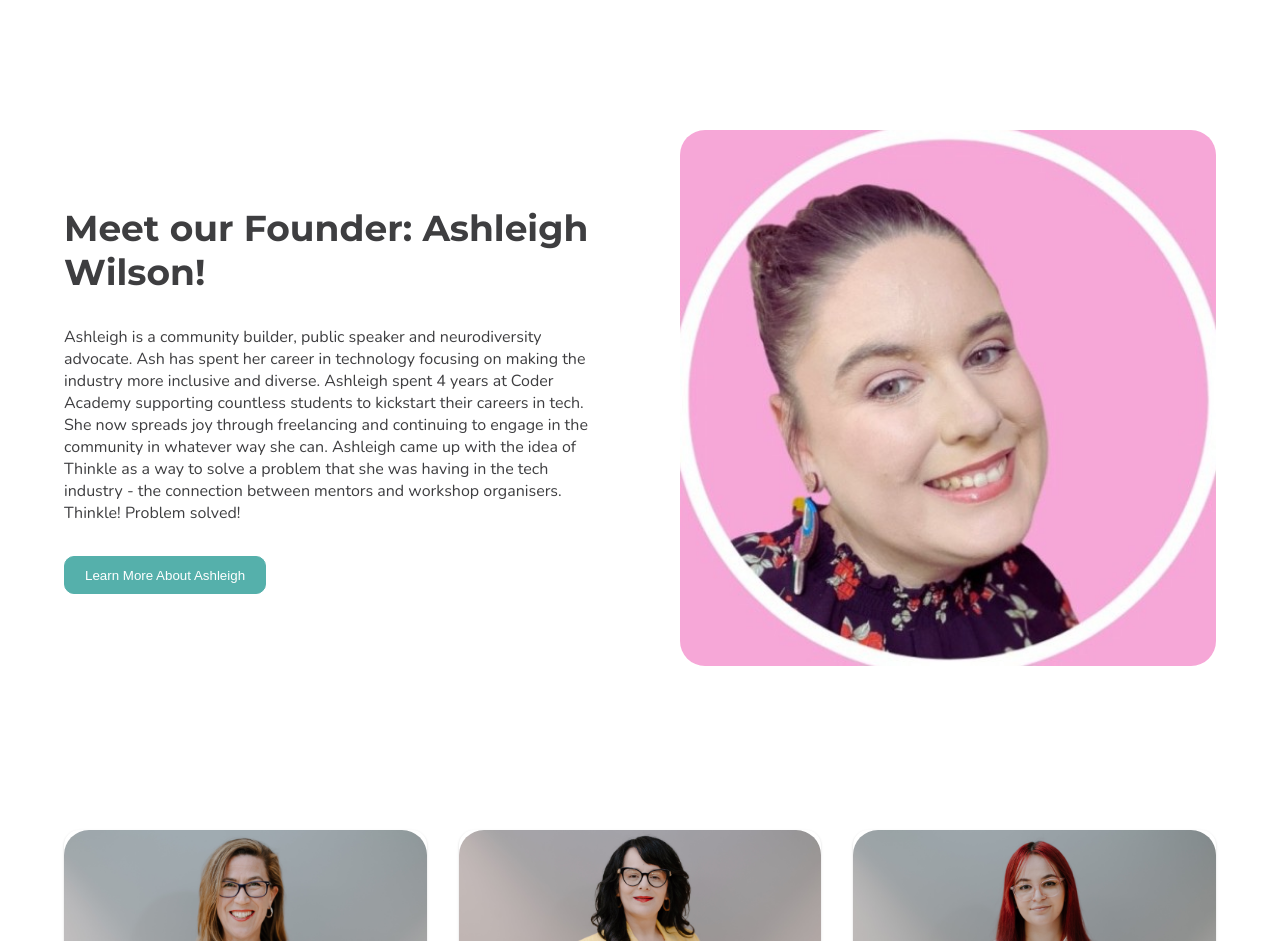
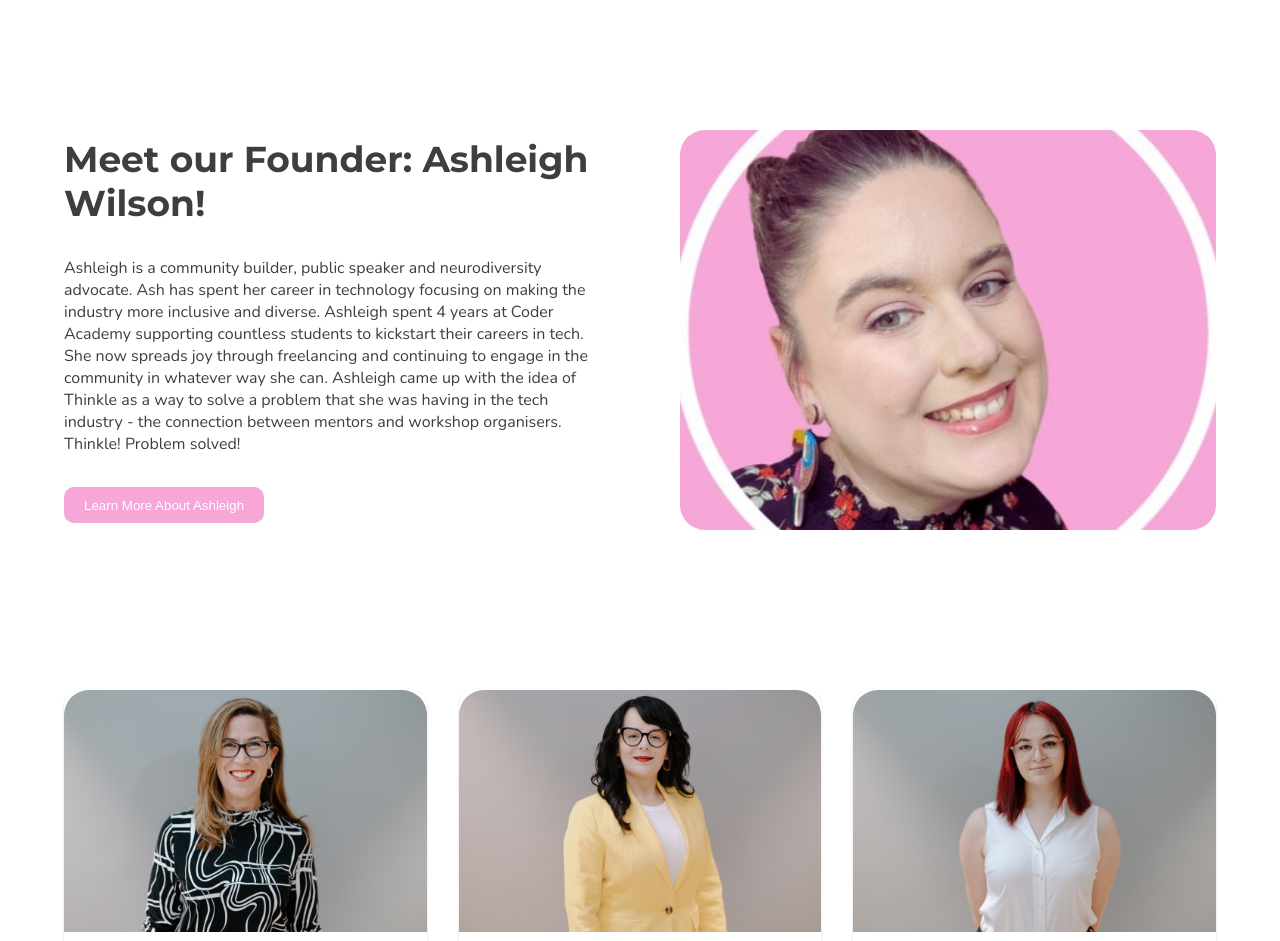
Before and after one commit to SheCodesAus/she-codes-group-project-frontend-fullstack-pancake, a React (Create React App) app: page /about-us in a window 1280 px wide. Shown: the part 680-1621 px from the top of the page. Built offline with nearby package versions, Linux system fonts and the light colour scheme.

Commit message:
Update some styles

```diff
--- a/src/components/common/TwoColumn/index.jsx
+++ b/src/components/common/TwoColumn/index.jsx
@@ -18,7 +18,15 @@ export default function TwoColumn({
         <h2>{heading}</h2>
         <p>{paragraph}</p>
         <Link to={link}>
-          <button className="button-primary">{buttonText}</button>
+          <button
+            className={`${
+              buttonText === "Learn more about Ashleigh"
+                ? "button-founder"
+                : "button-primary"
+            } `}
+          >
+            {buttonText}
+          </button>
         </Link>
       </div>
       <div className="columnImage">
--- a/src/components/common/TwoColumn/style.css
+++ b/src/components/common/TwoColumn/style.css
@@ -15,12 +15,15 @@
 
 .columnImage {
   width: 100%;
+  height: 50vh;
   border-radius: var(--borderRadius-large);
 }
 
 .columnImage img {
   border-radius: var(--borderRadius-large);
   width: 100%;
+  height: 100%;
+  object-fit: cover;
 }
 
 .reverse {
```
